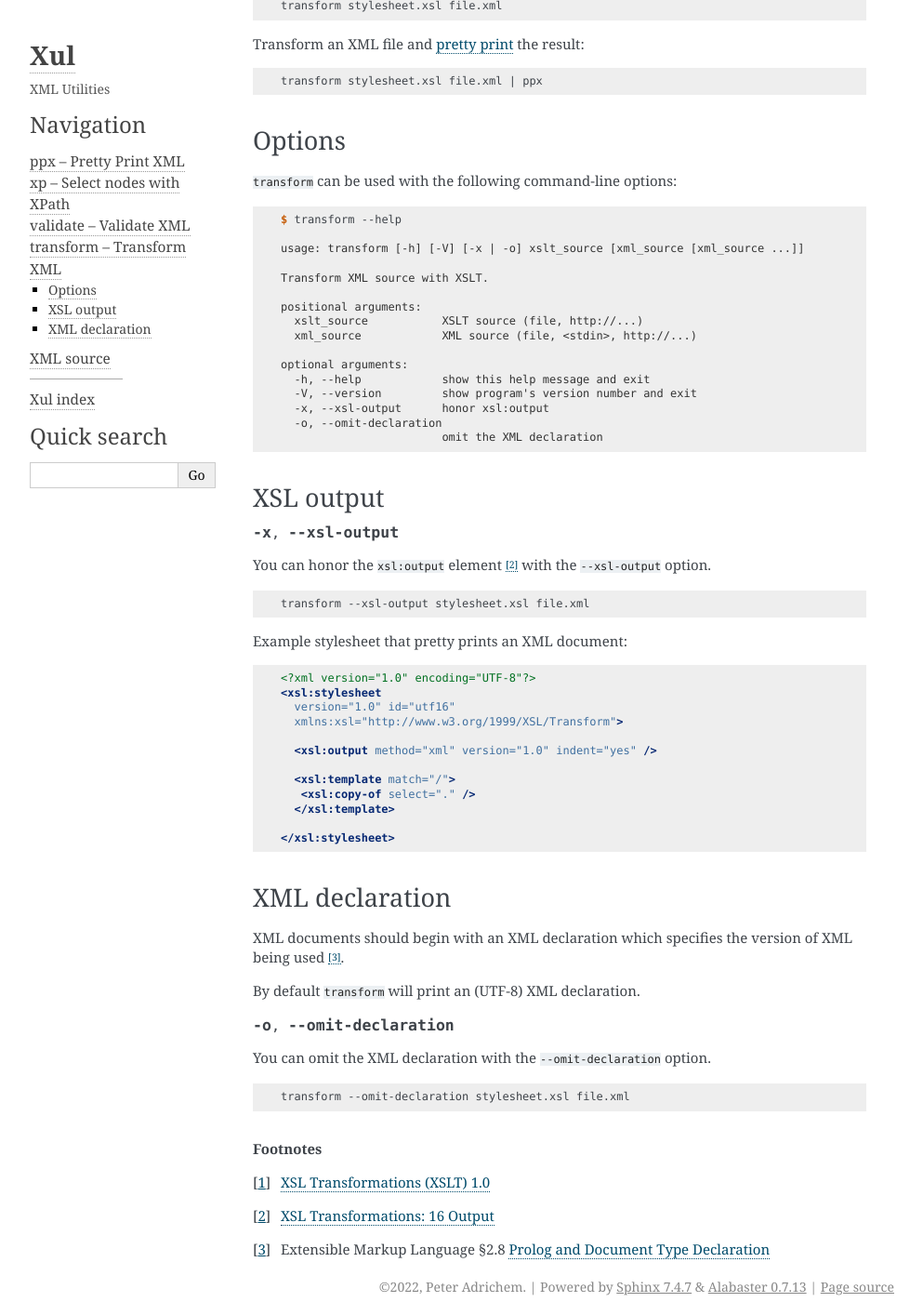
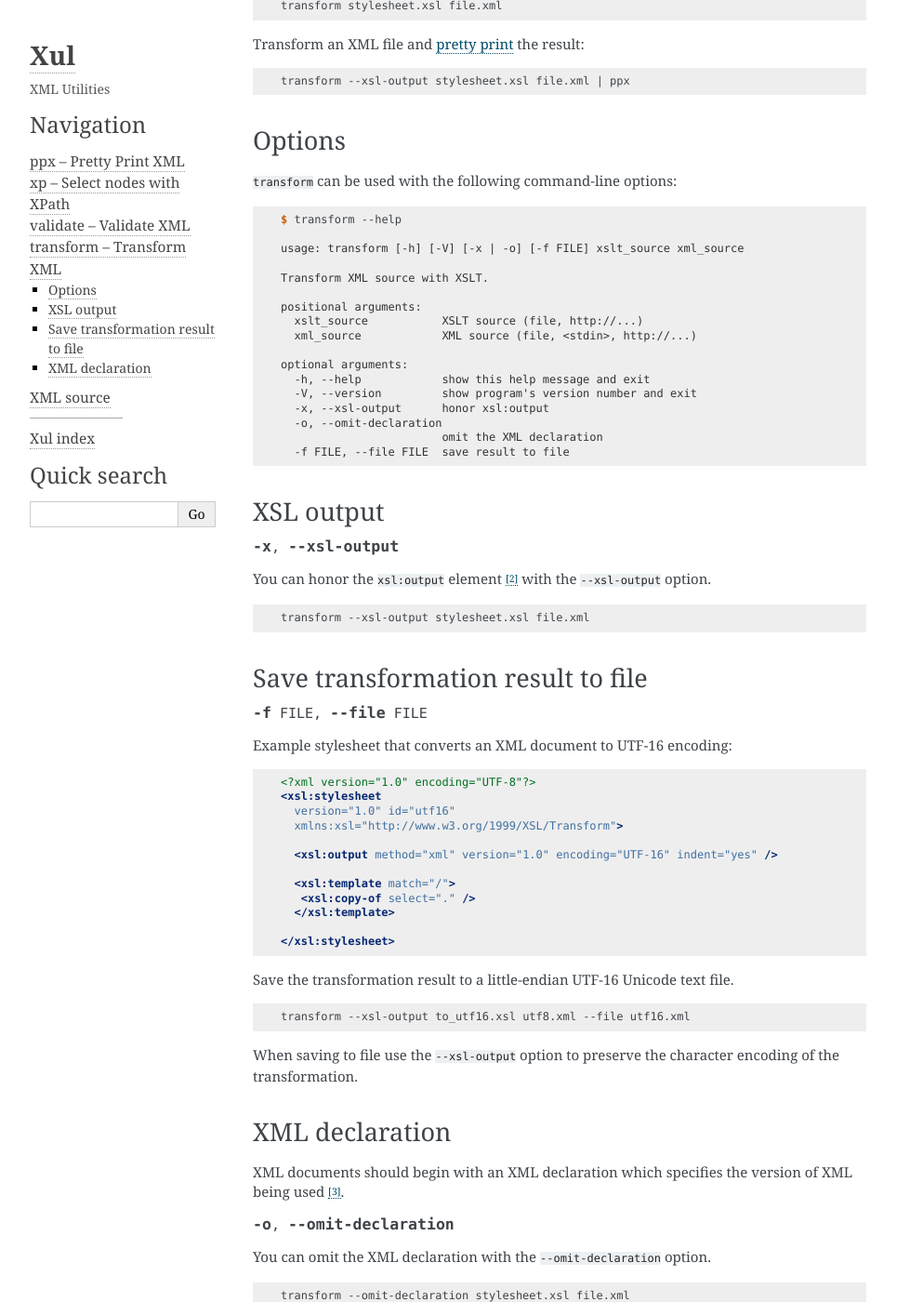
Before and after one commit to peteradrichem/Xul, a Sphinx documentation site: the page built from docs/transform.rst, in a window 1280 px wide and 1400 px high, scrolled down 197 px. Shown: the whole window at 93% size, without its empty margins (148-1141 px from the left). Built offline with Sphinx 7.4.7, drawn with Linux system fonts in a browser that asks for light colours.

Commit message:
transform single file; `--file FILE` option saves result to file.
Documentation: character encoding; result (tostring): use .docinfo.encoding.

```diff
--- a/docs/transform.rst
+++ b/docs/transform.rst
@@ -21,7 +21,7 @@ Transform an XML file and :doc:`pretty print <ppx>` the result:
 
 .. code-block:: bash
 
-   transform stylesheet.xsl file.xml | ppx
+   transform --xsl-output stylesheet.xsl file.xml | ppx
 
 Options
 -------
@@ -31,7 +31,7 @@ Options
 
    $ transform --help
 
-   usage: transform [-h] [-V] [-x | -o] xslt_source [xml_source [xml_source ...]]
+   usage: transform [-h] [-V] [-x | -o] [-f FILE] xslt_source xml_source
 
    Transform XML source with XSLT.
 
@@ -45,6 +45,7 @@ Options
      -x, --xsl-output      honor xsl:output
      -o, --omit-declaration
                            omit the XML declaration
+     -f FILE, --file FILE  save result to file
 
 .. index::
    single: transform script; XML declaration
@@ -62,7 +63,13 @@ You can honor the ``xsl:output`` element [#]_ with the ``--xsl-output`` option.
 
    transform --xsl-output stylesheet.xsl file.xml
 
-Example stylesheet that pretty prints an XML document:
+Save transformation result to file
+----------------------------------
+
+.. program:: transform
+.. option:: -f FILE, --file FILE
+
+Example stylesheet that converts an XML document to UTF-16 encoding:
 
 .. code-block:: xml
 
@@ -71,7 +78,7 @@ Example stylesheet that pretty prints an XML document:
      version="1.0" id="utf16"
      xmlns:xsl="http://www.w3.org/1999/XSL/Transform">
 
-     <xsl:output method="xml" version="1.0" indent="yes" />
+     <xsl:output method="xml" version="1.0" encoding="UTF-16" indent="yes" />
 
      <xsl:template match="/">
       <xsl:copy-of select="." />
@@ -79,11 +86,17 @@ Example stylesheet that pretty prints an XML document:
 
    </xsl:stylesheet>
 
+Save the transformation result to a little-endian UTF-16 Unicode text file.
+
+.. code-block:: bash
+
+   transform --xsl-output to_utf16.xsl utf8.xml --file utf16.xml
+
+When saving to file use the ``--xsl-output`` option to preserve the character encoding of the transformation.
+
 XML declaration
 ---------------
 XML documents should begin with an XML declaration which specifies the version of XML being used [#]_.
-
-By default ``transform`` will print an (UTF-8) XML declaration.
 
 .. program:: transform
 .. option:: -o, --omit-declaration
--- a/setup.py
+++ b/setup.py
@@ -39,6 +39,7 @@ setup(
         "Programming Language :: Python :: 3.7",
         "Programming Language :: Python :: 3.8",
         "Programming Language :: Python :: 3.9",
+        "Programming Language :: Python :: 3.10",
         "Programming Language :: Python :: Implementation :: CPython",
         "Topic :: Text Processing :: Markup :: XML",
         "Topic :: Utilities"
```
Also changed, not shown: 2 other files.
